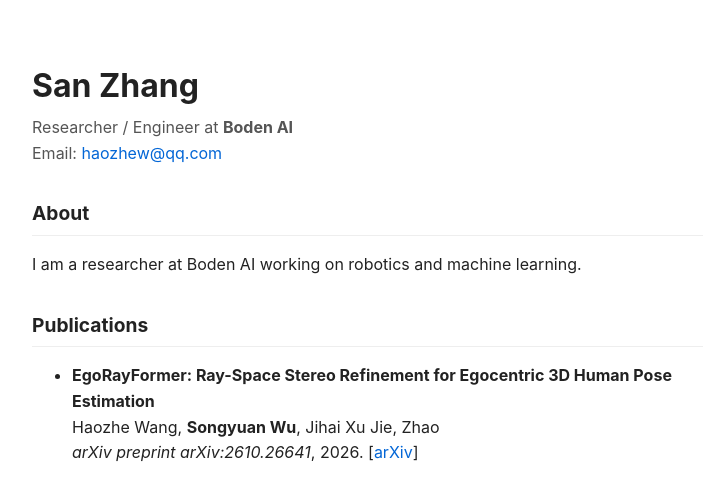
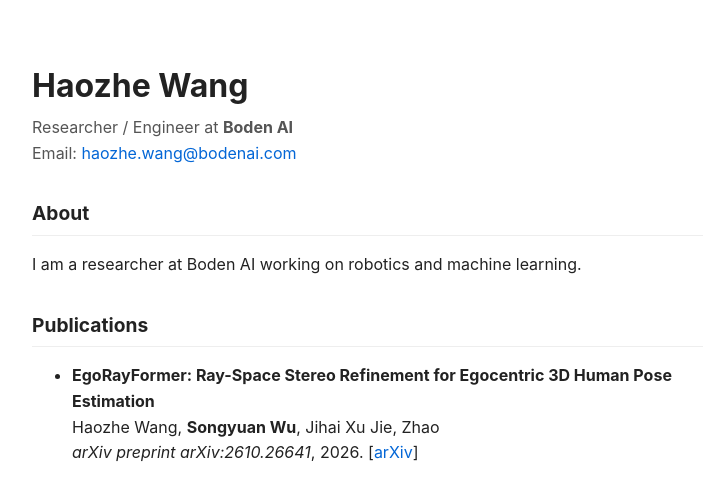
Before and after one commit to hhhharold/hhhharold.github.io, a plain HTML site: page index.html in a window 1280 px wide. Shown: the whole page, without its empty margins (248-951 px from the left). Drawn offline with Linux system fonts and the light colour scheme.

Commit message:
Update index.html

```diff
--- a/index.html
+++ b/index.html
@@ -3,7 +3,7 @@
 <head>
   <meta charset="UTF-8">
   <meta name="viewport" content="width=device-width, initial-scale=1.0">
-  <title>Your Name</title>
+  <title>Haozhe Wang</title>
   <style>
     body { max-width: 720px; margin: 60px auto; padding: 0 20px; font-family: -apple-system, BlinkMacSystemFont, "Segoe UI", Roboto, sans-serif; line-height: 1.6; color: #222; }
     h1 { margin-bottom: 4px; }
@@ -14,10 +14,10 @@
   </style>
 </head>
 <body>
-  <h1>San Zhang</h1>
+  <h1>Haozhe Wang</h1>
   <div class="meta">
     Researcher / Engineer at <strong>Boden AI</strong><br>
-    Email: <a href="mailto:haozhe.wang@bodenai.com">haozhew@qq.com</a>
+    Email: <a href="mailto:haozhe.wang@bodenai.com">haozhe.wang@bodenai.com</a>
     <!-- 如果你在 OpenReview 绑了两个邮箱，也可以把个人邮箱一并写上，更稳 -->
   </div>
 
```
